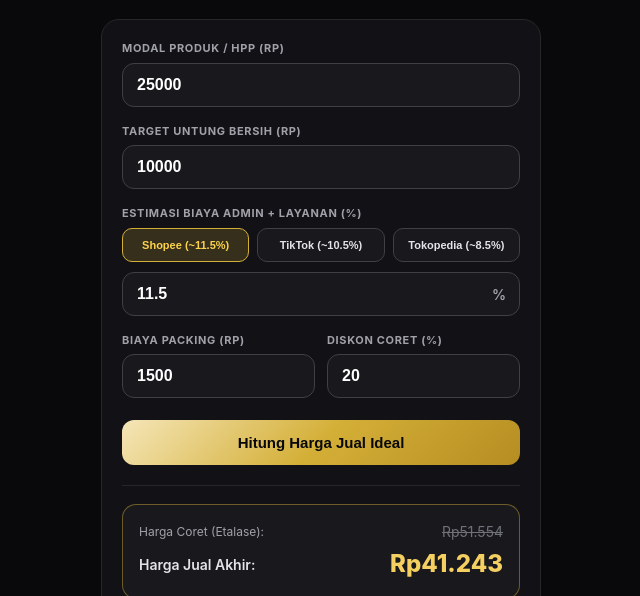
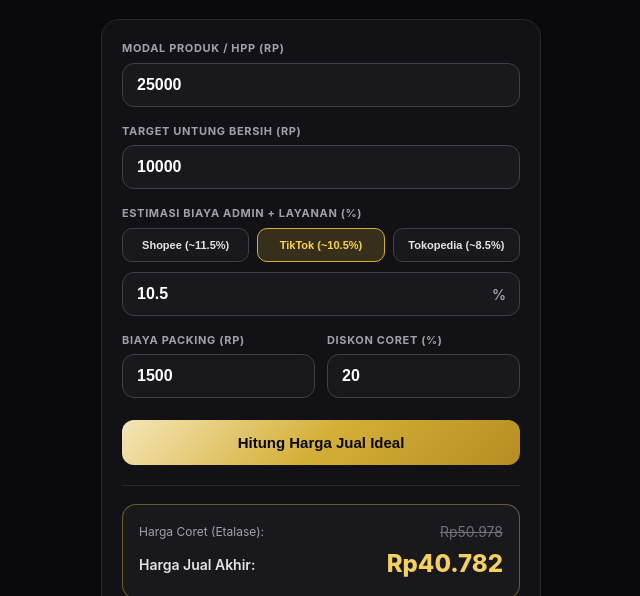
Before and after one commit to akbarkit7-alt/Kalkulator-HPP-Harga-Jual-Marketplace, a plain HTML site: page index.html in a window 1280 px wide. Both pictures are taken after a click on the button "TikTok (~10.5%)". Shown: the part 204-800 px from the top of the page, without its empty margins (319-959 px from the left). Drawn offline with Linux system fonts and the light colour scheme.

Commit message:
Update index.html

```diff
--- a/index.html
+++ b/index.html
@@ -162,6 +162,7 @@
       border-radius: 10px;
       cursor: pointer;
       touch-action: manipulation;
+      transition: all 0.15s ease;
     }
 
     .preset-btn.active {
@@ -203,6 +204,10 @@
       cursor: pointer;
       margin-top: 6px;
       touch-action: manipulation;
+    }
+
+    .btn-primary:active {
+      transform: scale(0.99);
     }
 
     .result-section {
@@ -347,23 +352,23 @@
     <div class="card">
       <div class="form-group">
         <label for="hpp">Modal Produk / HPP (Rp)</label>
-        <input type="number" inputmode="numeric" id="hpp" value="25000" oninput="hitungHarga()" />
+        <input type="number" inputmode="numeric" id="hpp" value="25000" min="0" oninput="hitungHarga()" />
       </div>
 
       <div class="form-group">
         <label for="profit">Target Untung Bersih (Rp)</label>
-        <input type="number" inputmode="numeric" id="profit" value="10000" oninput="hitungHarga()" />
+        <input type="number" inputmode="numeric" id="profit" value="10000" min="0" oninput="hitungHarga()" />
       </div>
 
       <div class="form-group">
-        <label>Estimasi Biaya Admin + Layanan (%)</label>
+        <label for="adminFee">Estimasi Biaya Admin + Layanan (%)</label>
         <div class="preset-grid">
-          <button type="button" class="preset-btn active" onclick="setFee(11.5, this)">Shopee (~11.5%)</button>
-          <button type="button" class="preset-btn" onclick="setFee(10.5, this)">TikTok (~10.5%)</button>
-          <button type="button" class="preset-btn" onclick="setFee(8.5, this)">Tokopedia (~8.5%)</button>
+          <button type="button" class="preset-btn active" data-fee="11.5" onclick="setFee(11.5, this)">Shopee (~11.5%)</button>
+          <button type="button" class="preset-btn" data-fee="10.5" onclick="setFee(10.5, this)">TikTok (~10.5%)</button>
+          <button type="button" class="preset-btn" data-fee="8.5" onclick="setFee(8.5, this)">Tokopedia (~8.5%)</button>
         </div>
         <div class="input-suffix">
-          <input type="number" inputmode="decimal" step="0.1" id="adminFee" value="11.5" oninput="hitungHarga()" />
+          <input type="number" inputmode="decimal" step="0.1" id="adminFee" value="11.5" min="0" max="99" oninput="onManualFeeInput()" />
           <span>%</span>
         </div>
       </div>
@@ -371,11 +376,11 @@
       <div class="form-group grid-2">
         <div>
           <label for="packing">Biaya Packing (Rp)</label>
-          <input type="number" inputmode="numeric" id="packing" value="1500" oninput="hitungHarga()" />
+          <input type="number" inputmode="numeric" id="packing" value="1500" min="0" oninput="hitungHarga()" />
         </div>
         <div>
           <label for="discount">Diskon Coret (%)</label>
-          <input type="number" inputmode="numeric" id="discount" value="20" oninput="hitungHarga()" />
+          <input type="number" inputmode="numeric" id="discount" value="20" min="0" max="99" oninput="hitungHarga()" />
         </div>
       </div>
 
@@ -409,3 +414,79 @@
             <span class="text-green" id="resNetProfit">Rp10.000</span>
           </div>
         </div>
+
+        <div class="tools-box">
+          <p>Mau hitung komisi affiliate & simulasi profit lebih lengkap?</p>
+          <div class="tools-links">
+            <a href="https://pages.dev" class="btn-tool-pro">Buka AKBAR KIT Pro Tools →</a>
+            <a href="https://pages.dev" class="btn-tool-sec">Cek Kalkulator Komisi Affiliate</a>
+          </div>
+        </div>
+      </div>
+    </div>
+
+    <footer>
+      &copy; 2026 AKBAR KIT. Alat bantu hitung seller marketplace Indonesia.
+    </footer>
+  </div>
+
+  <script>
+    function formatRupiah(angka) {
+      return "Rp" + Math.round(angka).toLocaleString("id-ID");
+    }
+
+    function setFee(fee, btnElement) {
+      document.getElementById("adminFee").value = fee;
+      document.querySelectorAll(".preset-btn").forEach((btn) => {
+        btn.classList.remove("active");
+      });
+      if (btnElement) {
+        btnElement.classList.add("active");
+      }
+      hitungHarga();
+    }
+
+    function onManualFeeInput() {
+      const currentFee = parseFloat(document.getElementById("adminFee").value);
+      document.querySelectorAll(".preset-btn").forEach((btn) => {
+        const btnFee = parseFloat(btn.getAttribute("data-fee"));
+        btn.classList.toggle("active", btnFee === currentFee);
+      });
+      hitungHarga();
+    }
+
+    function hitungHarga() {
+      const hpp = Math.max(0, parseFloat(document.getElementById("hpp").value) || 0);
+      const profit = Math.max(0, parseFloat(document.getElementById("profit").value) || 0);
+      const packing = Math.max(0, parseFloat(document.getElementById("packing").value) || 0);
+
+      let adminFee = parseFloat(document.getElementById("adminFee").value) || 0;
+      adminFee = Math.min(Math.max(adminFee, 0), 99);
+
+      let discount = parseFloat(document.getElementById("discount").value) || 0;
+      discount = Math.min(Math.max(discount, 0), 99);
+
+      const totalModal = hpp + packing;
+      const feeRate = adminFee / 100;
+      const discountRate = discount / 100;
+
+      // Harga Jual Akhir = (HPP + Packing + Target Profit) / (1 - Biaya Admin)
+      const hargaJual = (totalModal + profit) / (1 - feeRate);
+      const potonganMarketplace = hargaJual * feeRate;
+
+      // Harga Coret = Harga Jual Akhir / (1 - Diskon Coret)
+      const hargaCoret = discountRate > 0 ? hargaJual / (1 - discountRate) : hargaJual;
+
+      document.getElementById("resHargaCoret").textContent = formatRupiah(hargaCoret);
+      document.getElementById("resHargaJual").textContent = formatRupiah(hargaJual);
+      document.getElementById("resTotalModal").textContent = formatRupiah(totalModal);
+      document.getElementById("resPotongan").textContent = `-${formatRupiah(potonganMarketplace)} (${adminFee}%)`;
+      document.getElementById("resNetProfit").textContent = formatRupiah(profit);
+    }
+
+    // Jalankan kalkulasi awal saat halaman dimuat
+    document.addEventListener("DOMContentLoaded", hitungHarga);
+  </script>
+
+</body>
+</html>
```
